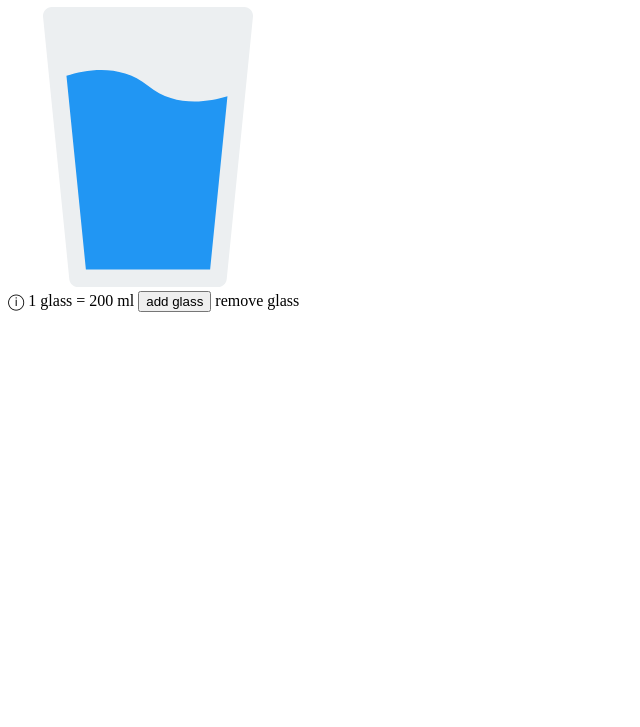
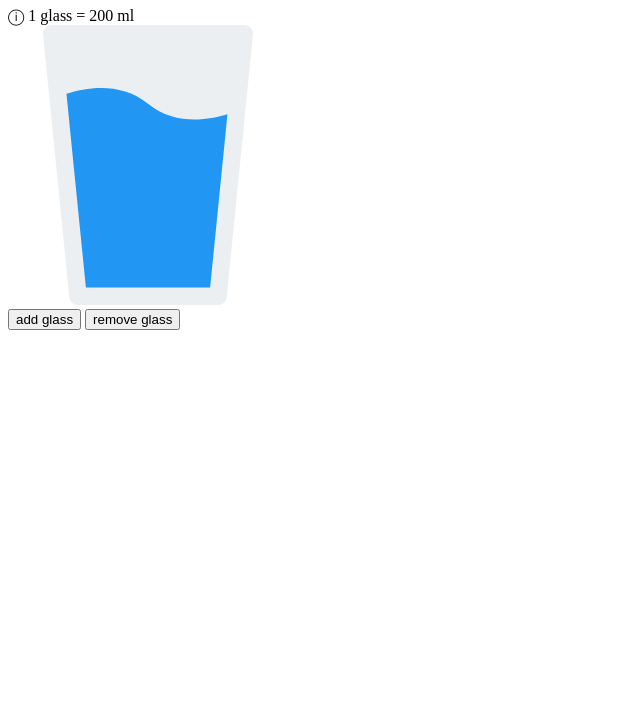
Before and after one commit to tomekwilczak/drink-water-app, a website: page src/pages/index.html in a window 1280 px wide. Shown: the part 73-800 px from the top of the page, without its empty margins (0-640 px from the left). Drawn offline with Linux system fonts and the light colour scheme.

Commit message:
Added info icon and text + animation on button

```diff
--- a/src/pages/index.html
+++ b/src/pages/index.html
@@ -4,13 +4,16 @@
     <meta charset="UTF-8" />
     <meta name="viewport" content="width=device-width, initial-scale=1.0" />
     <title>Drink Water App</title>
-    <meta name="description" content="Your project description" />
+    <meta
+      name="description"
+      content="An app which helps you track the quantity of water drunk everyday"
+    />
     <!-- Title -->
     <meta property="og:title" content="Drink Water App" />
     <!-- OPTIONAL description. 2-4 sentences. -->
     <meta
       property="og:description"
-      content="An app to help track of the amount of water drink everyday"
+      content="An app which helps you track the quantity of water drunk everyday"
     />
     <!-- full url with http(s) ie. https://maciejkorsan.github.io/my-repo/ -->
     <meta
@@ -154,8 +157,13 @@
     />
   </head>
   <body>
-    <header>
+    <header class="header">
       <h1 class="header__title">drink water app</h1>
+
+      <span class="header__info-icon info-icon--js">&#9432;</span>
+      <span class="header__info-text info-text--js info-closed"
+        >1 glass = 200 ml</span
+      >
     </header>
     <main class="main">
       <div class="water-glass">
@@ -178,13 +186,8 @@
         </svg>
         <span class="water-glass__counter"></span>
       </div>
-
-      <span class="water-glass__info-icon info-icon--js">&#9432;</span>
-      <span class="water-glass__info-text info-text--js info-closed"
-        >1 glass = 200 ml</span
-      >
       <button class="button__add">add glass</button>
-      <span class="button__remove">remove glass</span>
+      <button class="button__remove">remove glass</button>
     </main>
   </body>
 </html>
--- a/src/scss/main.scss
+++ b/src/scss/main.scss
@@ -1,7 +1,4 @@
 @import "~normalize.css";
-
-@import "_variables";
-@import "modules/hello.scss";
 
 html {
   box-sizing: border-box;
@@ -23,6 +20,7 @@ body {
   min-height: calc(100vh-16px);
   font-family: "Roboto", sans-serif;
   margin: 16px;
+  padding: 16px;
 }
 
 .main {
@@ -32,50 +30,59 @@ body {
   justify-content: center;
 }
 
-.header__title {
-  font-style: normal;
-  font-weight: 500;
-  font-size: 55px;
-  line-height: 64px;
-  text-align: center;
+.header {
+  position: relative;
+  &__info-icon {
+    font-size: 30px;
+    font-weight: 600;
+    color: #fff;
+    // margin-top: px;
+    // right: 10px;
+    // top: 115px;
+    // left: 60px;
+    // margin: 0 auto;
+    float: right;
+    margin-top: -10px;
+    margin-bottom: 16px;
+  }
+  &__info-text {
+    z-index: 1000;
+    padding: 5px 20px;
+    position: absolute;
+    top: 125px;
+    left: 110px;
+    // right: 320px;
+    border: 2px dotted #fff;
+    border-radius: 2px;
+    transform: scale(1.1);
+    transition: all 1s linear 1s;
+  }
+
+  &__title {
+    font-style: normal;
+    font-weight: 500;
+    font-size: 55px;
+    line-height: 64px;
+    text-align: center;
+    margin-bottom: 35px;
+  }
 }
 
 .water-glass {
-  position: relative;
+  // position: relative;
   display: flex;
   align-items: center;
   justify-content: center;
   &__counter {
     position: absolute;
-    top: 90px;
+    margin-top: 30px;
+    // top: 9 0px;
     // // left: 108px;
     font-style: normal;
     color: #000;
     font-weight: 500;
     font-size: 112px;
     line-height: 131px;
-  }
-  &__info-icon {
-    font-size: 30px;
-    font-weight: 600;
-    color: #fff;
-    position: absolute;
-    top: 115px;
-    // left: 60px;
-    margin: 0 auto;
-  }
-  &__info-text {
-    z-index: 1000;
-    padding: 30px 20px;
-    position: absolute;
-    top: 120px;
-    left: 700px;
-    // width: 500px;
-    // height: 100px;
-    border: 2px solid #fff;
-    background: #2196f3;
-    opacity: 0.9;
-    border-radius: 10px;
   }
 }
 
@@ -96,12 +103,18 @@ body {
   box-shadow: 0px 4px 4px rgba(0, 0, 0, 0.25);
   border-radius: 4px;
   margin-top: 48px;
+  transition: background 0.1s ease-out, box-shadow 0.2s linear;
+  &:hover {
+    background: #dbe9ff;
+    box-shadow: 20px 20px 60px #6098ec, -10px -10px 50px #6098ec;
+  }
 }
 
 .button__remove {
+  background: none;
+  border: none;
+  outline: none;
+  color: #fff;
   margin-top: 37px;
+  margin-bottom: 30px;
 }
-
-.button__remove:hover {
-  text-decoration: underline solid #fff;
-}
```
